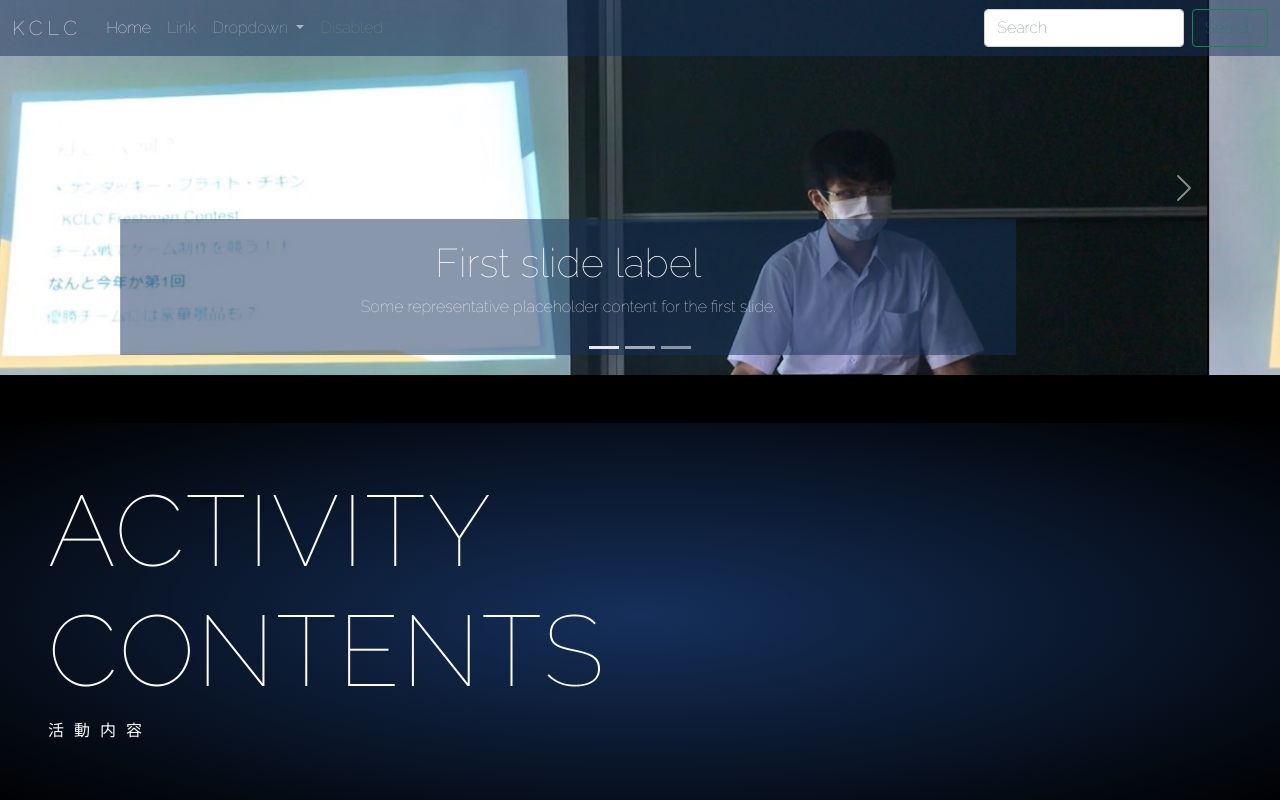
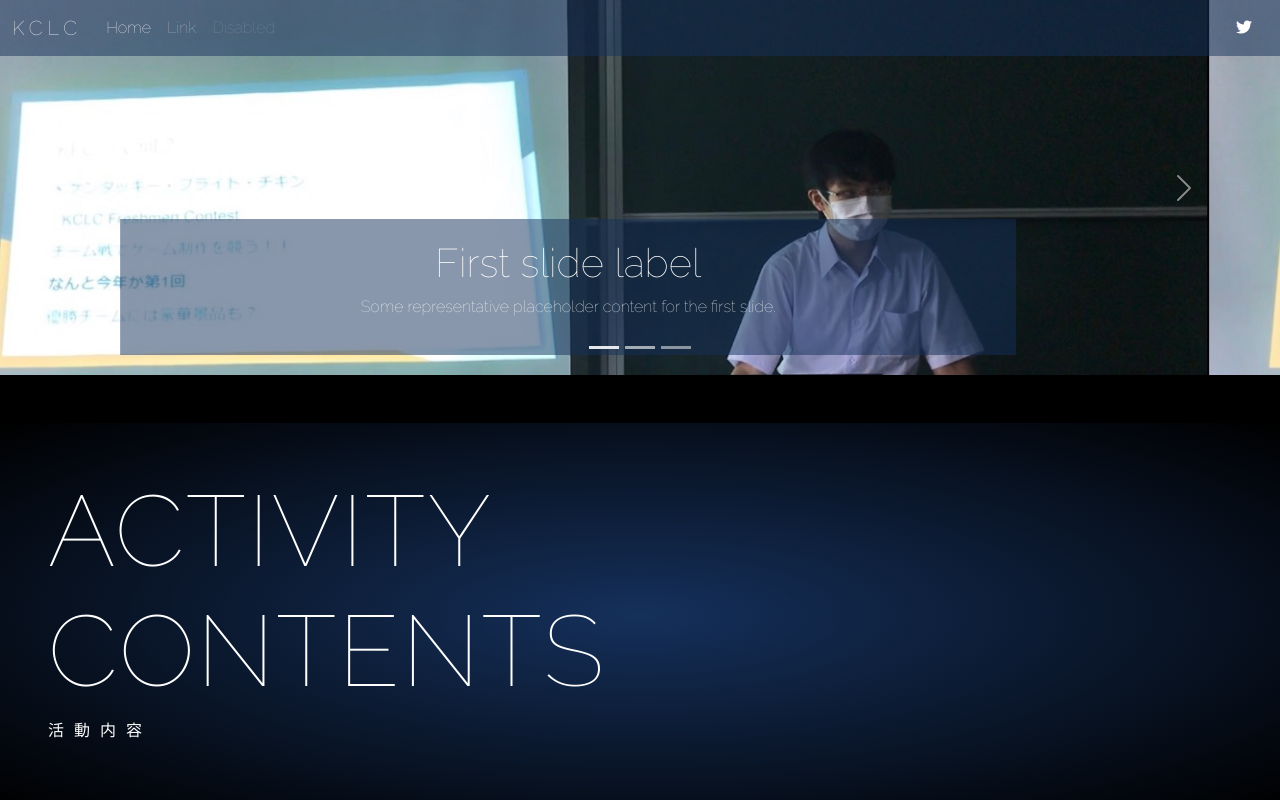
Before and after one commit to candidate2609/42ndKCLCWeb, a plain HTML site: page index.html in a window 1280 px wide. Shown: the top 800 px of the page. Drawn offline with nearby package versions, Linux system fonts and the light colour scheme.

Commit message:
[fix]navbar

```diff
--- a/index.html
+++ b/index.html
@@ -6,6 +6,7 @@
     <title>KCLC | 開成学園コンピューター部</title>
     <link href="https://cdn.jsdelivr.net/npm/bootstrap@5.0.0-beta2/dist/css/bootstrap.min.css" rel="stylesheet"
         integrity="sha384-BmbxuPwQa2lc/FVzBcNJ7UAyJxM6wuqIj61tLrc4wSX0szH/Ev+nYRRuWlolflfl" crossorigin="anonymous">
+        <link rel="stylesheet" href="https://use.fontawesome.com/releases/v5.15.2/css/all.css" integrity="sha384-vSIIfh2YWi9wW0r9iZe7RJPrKwp6bG+s9QZMoITbCckVJqGCCRhc+ccxNcdpHuYu" crossorigin="anonymous">
     <link rel="stylesheet"
         href="https://cdnjs.cloudflare.com/ajax/libs/highlight.js/9.18.1/styles/atom-one-dark.min.css">
     <link rel="stylesheet" href="style.css">
@@ -32,28 +33,14 @@
                     <li class="nav-item">
                         <a class="nav-link" href="#">Link</a>
                     </li>
-                    <li class="nav-item dropdown">
-                        <a class="nav-link dropdown-toggle" href="#" id="navbarDropdown" role="button"
-                            data-bs-toggle="dropdown" aria-expanded="false">
-                            Dropdown
-                        </a>
-                        <ul class="dropdown-menu" aria-labelledby="navbarDropdown">
-                            <li><a class="dropdown-item" href="#">Action</a></li>
-                            <li><a class="dropdown-item" href="#">Another action</a></li>
-                            <li>
-                                <hr class="dropdown-divider">
-                            </li>
-                            <li><a class="dropdown-item" href="#">Something else here</a></li>
-                        </ul>
-                    </li>
                     <li class="nav-item">
                         <a class="nav-link disabled" href="#" tabindex="-1" aria-disabled="true">Disabled</a>
                     </li>
                 </ul>
-                <form class="d-flex">
-                    <input class="form-control me-2" type="search" placeholder="Search" aria-label="Search">
-                    <button class="btn btn-outline-success" type="submit">Search</button>
-                </form>
+                    <div class="nav-item d-flex justify-content-end">
+                        <a class="nav-link" href="https://twitter.com/42ndKCLC?s=20">
+                        <i class="fab fa-twitter fa-1x"></i></a>
+                        </div>
             </div>
         </div>
     </nav>
--- a/style.css
+++ b/style.css
@@ -67,3 +67,7 @@ body{
 .card{
   background-color: #15305B;
 }
+
+.fab{
+  color: white;
+}
```
